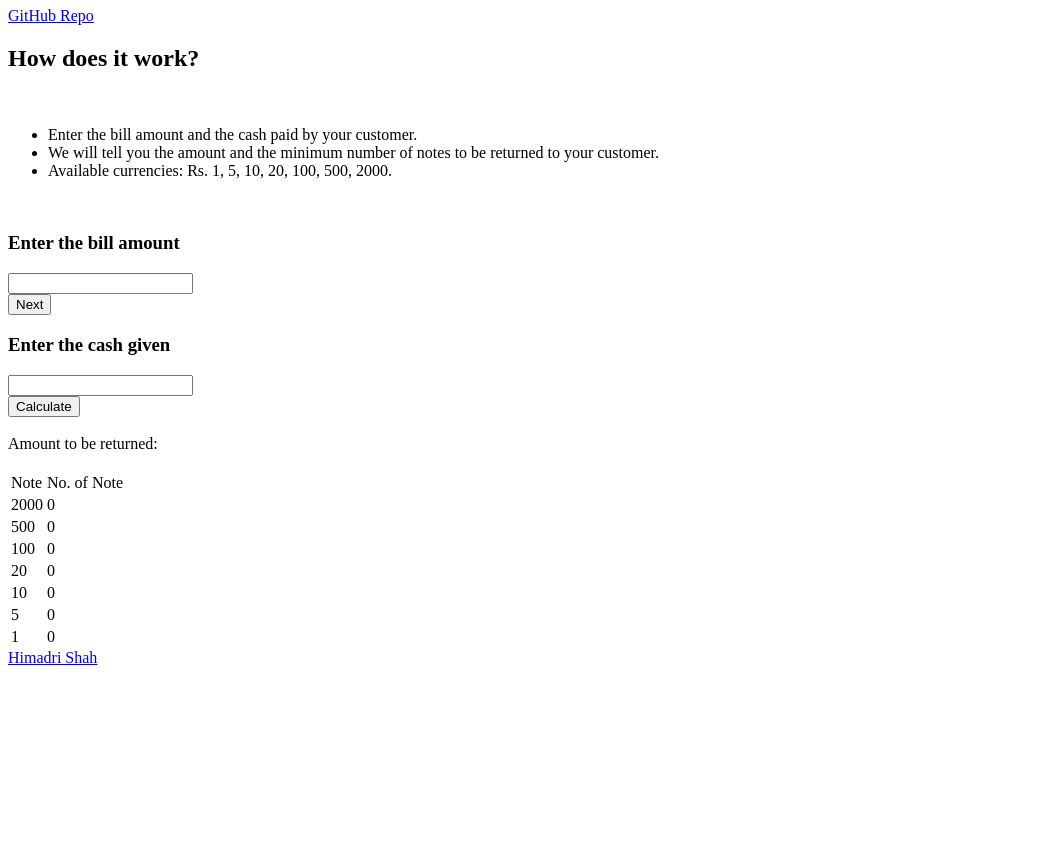
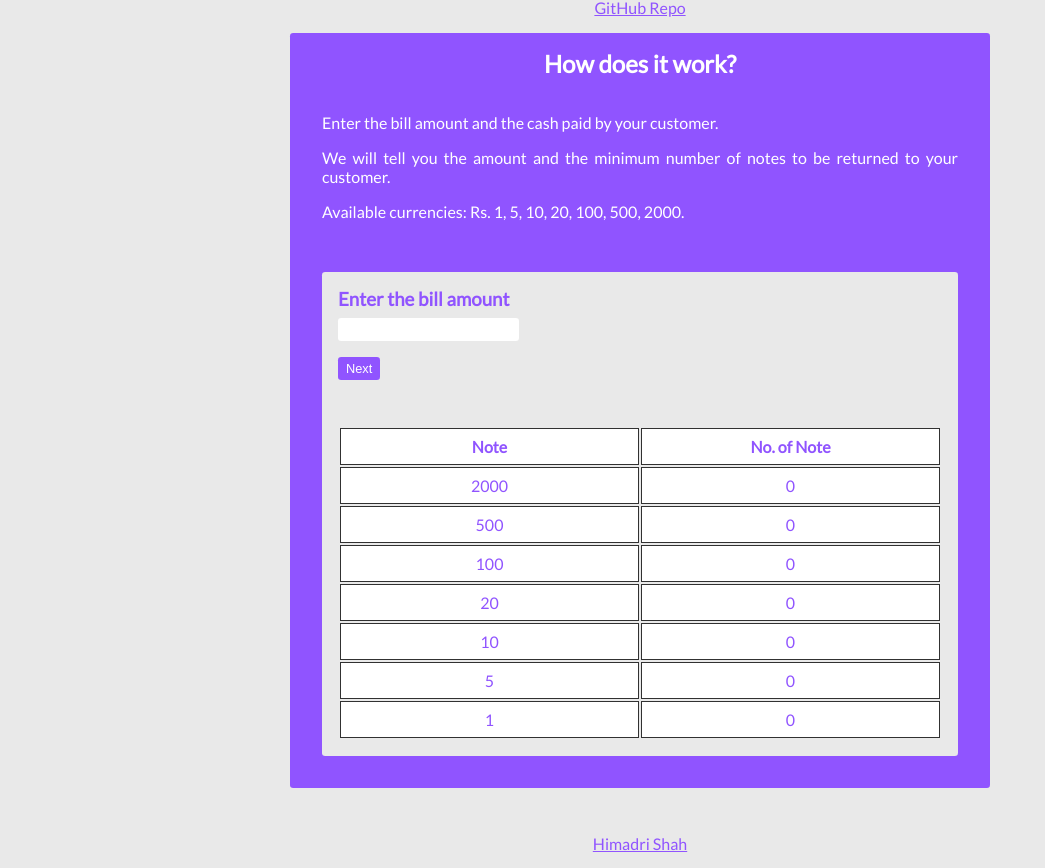
Before and after one commit to BhargaviSheth/Cash-Register-JS, a plain HTML site: page index.html in a window 1280 px wide. Shown: the part 73-941 px from the top of the page, without its empty margins (0-1045 px from the left). Before the commit the page ends 800 px from the top, so only its background shows below. Drawn offline with Linux system fonts and the light colour scheme.

Commit message:
apply js

```diff
--- a/style.css
+++ b/style.css
@@ -1,9 +1,117 @@
-*{
 
+@import url('https://fonts.googleapis.com/css2?family=Lato&display=swap');
+
+:root {
+    --primary: rgb(144, 84, 255);
+    --background: rgb(233, 233, 233);
+    --dark: rgb(49, 49, 49);
 }
 
-.container{
-  display: flex;
-  flex-direction: column;
-  width: 50vm;
+* {
+    margin: 0;
+    padding: 0;
+    box-sizing: border-box;
 }
+
+body {
+    margin: 0 1rem;
+    flex-wrap: nowrap;
+    min-height: 100vh;
+    background-color: var(--background);
+    font-family: 'Lato', sans-serif;
+}
+
+h1, .github {
+    color: var(--primary);
+    text-align: center;
+    margin: 1rem;
+}
+
+main {
+    max-width: 700px;
+    margin: auto;
+    display: flex;
+    flex-direction: column;
+    justify-content: center;
+    align-items: center;
+    background-color: var(--primary);
+    color: white;
+    padding: 1rem;
+    text-align: center;
+    border-radius: 0.2rem;
+}
+
+.wrapper {
+    background-color: var(--background);
+    color: var(--primary);
+    text-align: left;
+    padding: 1rem;
+    margin: 1rem;
+    border-radius: 0.2rem;
+}
+
+.details {
+    text-align: justify;
+}
+
+li {
+    list-style: none;
+    margin: 1rem;
+}
+
+input, button {
+    font-size: 0.8rem;
+    padding: 0.25rem 0.5rem;
+    margin: 0.5rem 0;
+    color: var(--dark);
+    outline: none;
+    border: none;
+    border-radius: 0.2rem;
+}
+
+button {
+    background-color: var(--primary);
+    color: white;
+    cursor: pointer;
+}
+
+.error {
+    color: red;
+}
+
+.cashDiv, #calculate, .hidden {
+    display: none;
+}
+
+table {
+    width: 100%;
+    table-layout: fixed;
+}
+
+tr, td {
+    word-wrap: break-word;
+}
+
+td {
+    padding: 0.5rem;
+    text-align: center;
+    border: 1px solid var(--dark);
+    background-color: white;
+}
+
+.title {
+    font-weight: bold;
+    text-align: left;
+}
+
+footer {
+    margin-top: 2rem;
+    height: 3rem;
+    line-height: 3rem;
+    width: 100%;
+    text-align: center;
+}
+
+footer a, .github a {
+    color: var(--primary);
+}
```
Also changed, not shown: app.js (+93 -12 lines).
